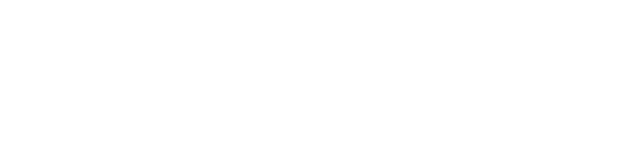
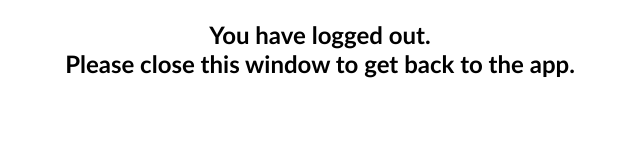
Before and after one commit to michaeldegori/kkbackend, a website: page src/files/logout.html in a window 1280 px wide. Shown: the whole page, without its empty margins (320-960 px from the left). Drawn offline with Linux system fonts and the light colour scheme.

Commit message:
added visible message to logout page

```diff
--- a/src/files/logout.html
+++ b/src/files/logout.html
@@ -6,9 +6,18 @@
           content="width=device-width, user-scalable=no, initial-scale=1.0, maximum-scale=1.0, minimum-scale=1.0">
     <meta http-equiv="X-UA-Compatible" content="ie=edge">
     <title>KiddieKredit logout</title>
+    <style>
+        h2 {
+            font-family: "Trebuchet MS";
+            text-align: center;
+        }
+    </style>
 </head>
 <body>
-
+    <h2>
+        You have logged out. <br>
+        Please close this window to get back to the app.
+    </h2>
 <script>
     window.open('kiddiekredit://');
 </script>
```
